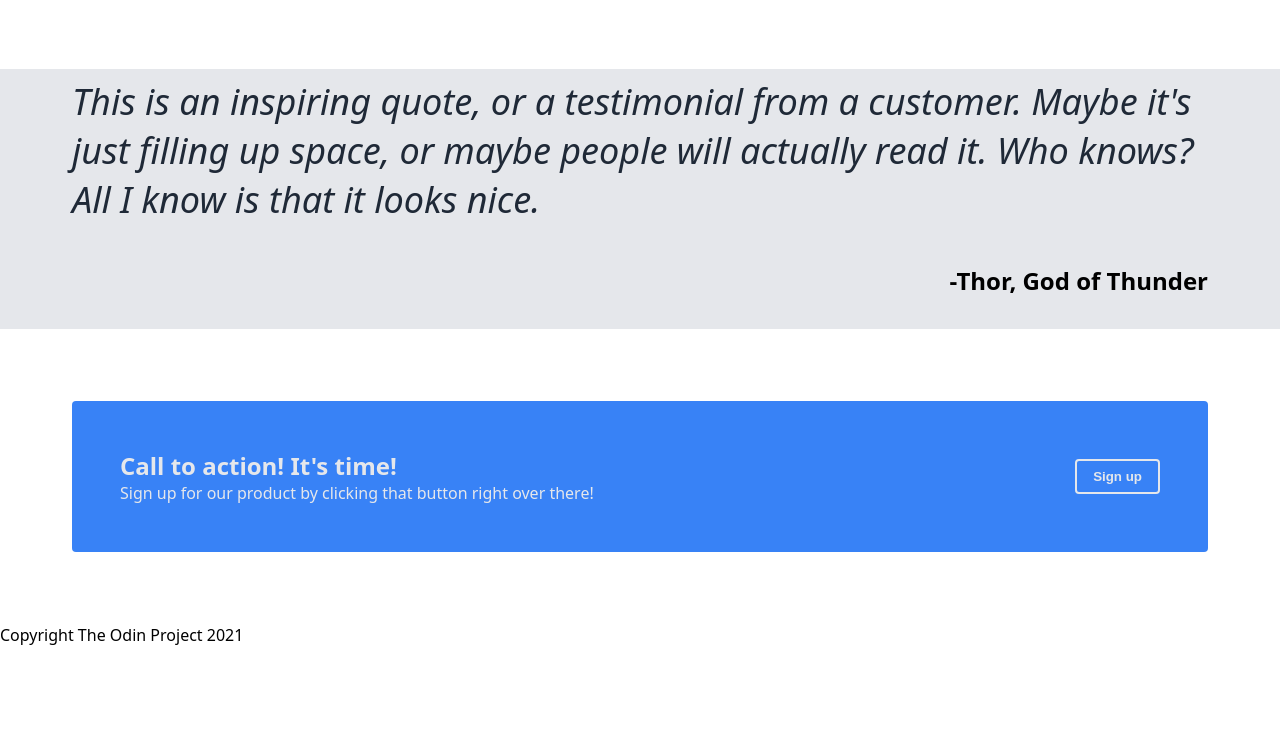
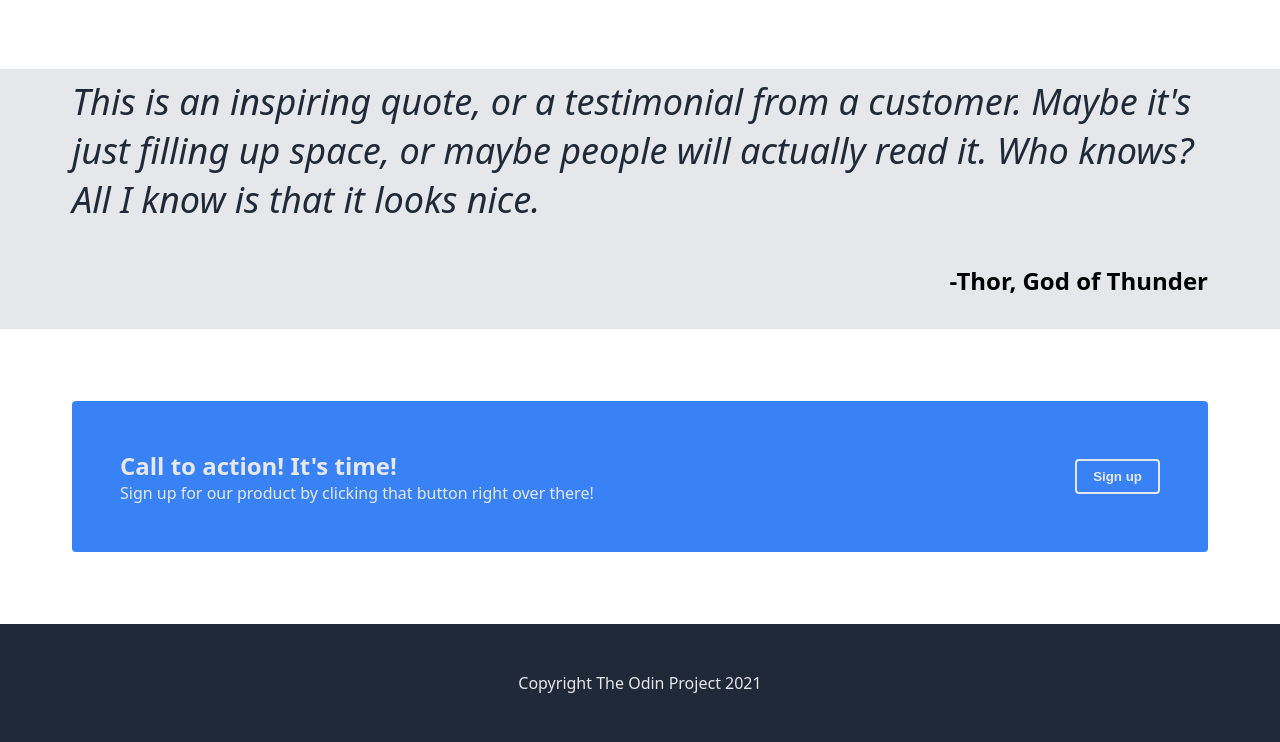
Before and after one commit to Dr-Mata/landing-page, a plain HTML site: page index.html in a window 1280 px wide. Shown: the part 1026-1768 px from the top of the page. Before the commit the page ends 1672 px from the top, so only its background shows below. Drawn offline with Linux system fonts and the light colour scheme.

Commit message:
Edit footer style + Add hover on sign-up button

```diff
--- a/style.css
+++ b/style.css
@@ -5,6 +5,7 @@ html {
 body {
   margin: 0;
   display: flex;
+  height: 100vh;
   flex-direction: column;
   justify-content: space-between;
 }
@@ -194,6 +195,10 @@ ul {
   align-items: center;
 }
 
+.sign-up button:hover {
+  background-color: #264f92;
+}
+
 .sign-up-button {
   margin-left: auto;
   padding: 0;
@@ -201,3 +206,12 @@ ul {
   justify-content: flex-end;
   align-items: center;
 }
+
+.footer {
+  background-color: #1F2937;
+  color: #E5E7EB;
+  display: flex;
+  justify-content: center;
+  align-items: center;
+  padding: 48px 72px;
+}
```
